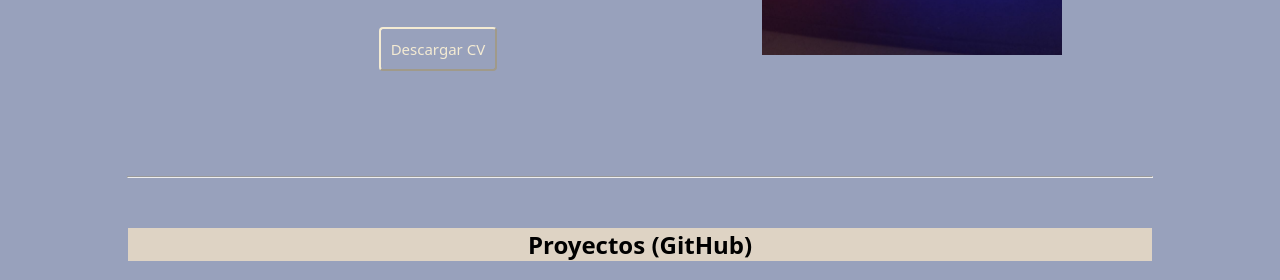
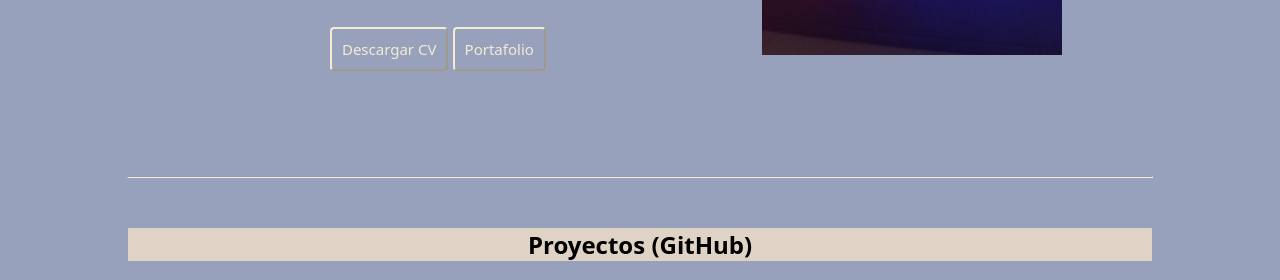
Before and after one commit to LeninJoestar/SoyLenin, a plain HTML site: page index.html in a window 1280 px wide. Shown: the part 1422-1702 px from the top of the page. Drawn offline with Linux system fonts and the light colour scheme.

Commit message:
Add files via upload

```diff
--- a/index.html
+++ b/index.html
@@ -55,6 +55,7 @@
                     etcetera, dentro de un curriculum vitae el cual puedes explorar. Puedes ver mi curriculum vitae,
                     vinculado al siguiente boton</p>
                 <a href="assets/CV_LeninArriaga.pdf" download="CV_LeninArriaga.pdf"><input type="button" value="Descargar CV"></a>
+                <a href="assets/Portafolio_Lenin.pdf" download="Portafolio_Lenin.pdf"><input type="button" value="Portafolio"></a>
             </div>
             <div class="informacion">
                 <img src="img/teclado.jpeg" alt="cvitae" width="300" height="390">
```
Also changed, not shown: 1 other file.
